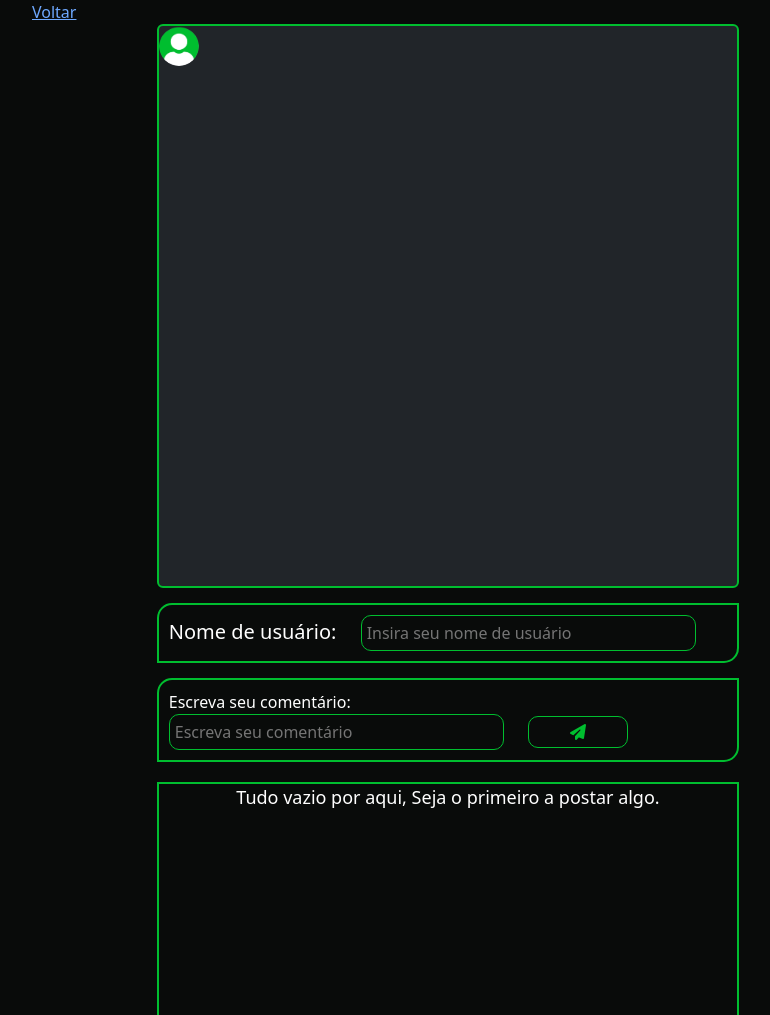
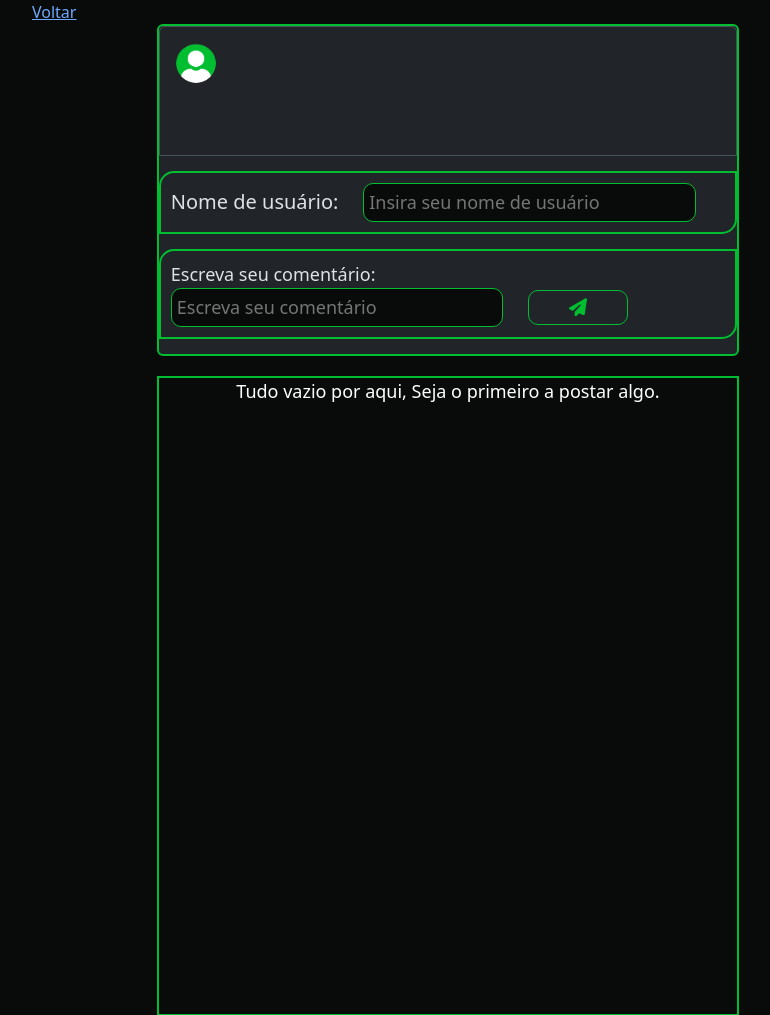
Before and after one commit to Teteu3511/Talkanet, a PHP site: page /full-post.php in a window 1280 px wide. Shown: the part 109-1124 px from the top of the page, without its empty margins (192-962 px from the left). Run offline with PHP 8.4, Linux system fonts and the light colour scheme; data comes from the database, SQL or seed files in the repository; data that the repository does not hold is empty.

Commit message:
ajhsjhasjh

```diff
--- a/css/style.css
+++ b/css/style.css
@@ -150,6 +150,12 @@ main {
 
 }
 
+#single-post-container {
+
+    height: 20%;
+
+}
+
 #posts-container a{
 
     flex-direction: column;
--- a/full-post.php
+++ b/full-post.php
@@ -20,7 +20,7 @@
 
             <div class="list-group">
 
-                <div id="posts-container">
+                <div id="single-post-container" class="list-group-item d-flex flex-md-column gap-3 py-3">
 
                     <img src="<?= $BASE_URL ?>img/profile.png" alt="Perfil" class="rounded-circle flex-shrink-0" id="profile-icon">
 
@@ -28,13 +28,8 @@
 
                     <p><?= $post["content"] ?></p>
 
-                </div>
 
                 </div>
-
-        </div>
-
-        <div class="send-post-container">
 
                 <form id="send-comment" action="<?php $BASE_URL ?>config/process.php" method="POST">
 
@@ -60,13 +55,17 @@
 
             </div>
 
+        </div>
+
+
+
         <?php if(count($comments) > 0): ?>
 
             <div class="d-flex flex-column flex-md-row gap-4 align-items-center justify-content-center">
 
                 <div class="list-group">
 
-                    <div id="posts-container">
+                    <div id="single-post-container" class="list-group-item d-flex flex-md-column gap-3 py-3">
 
                         <?php foreach ($comments as $comment): ?>
 
@@ -75,6 +74,8 @@
                             <h1 id="main-title"><?= $comment["username"] ?></h1>
 
                             <p><?= $comment["comment"] ?></p>
+
+                            <hr>
 
                         <?php endforeach; ?>
 
```
Lines whose indentation alone changed are shown as unchanged.
